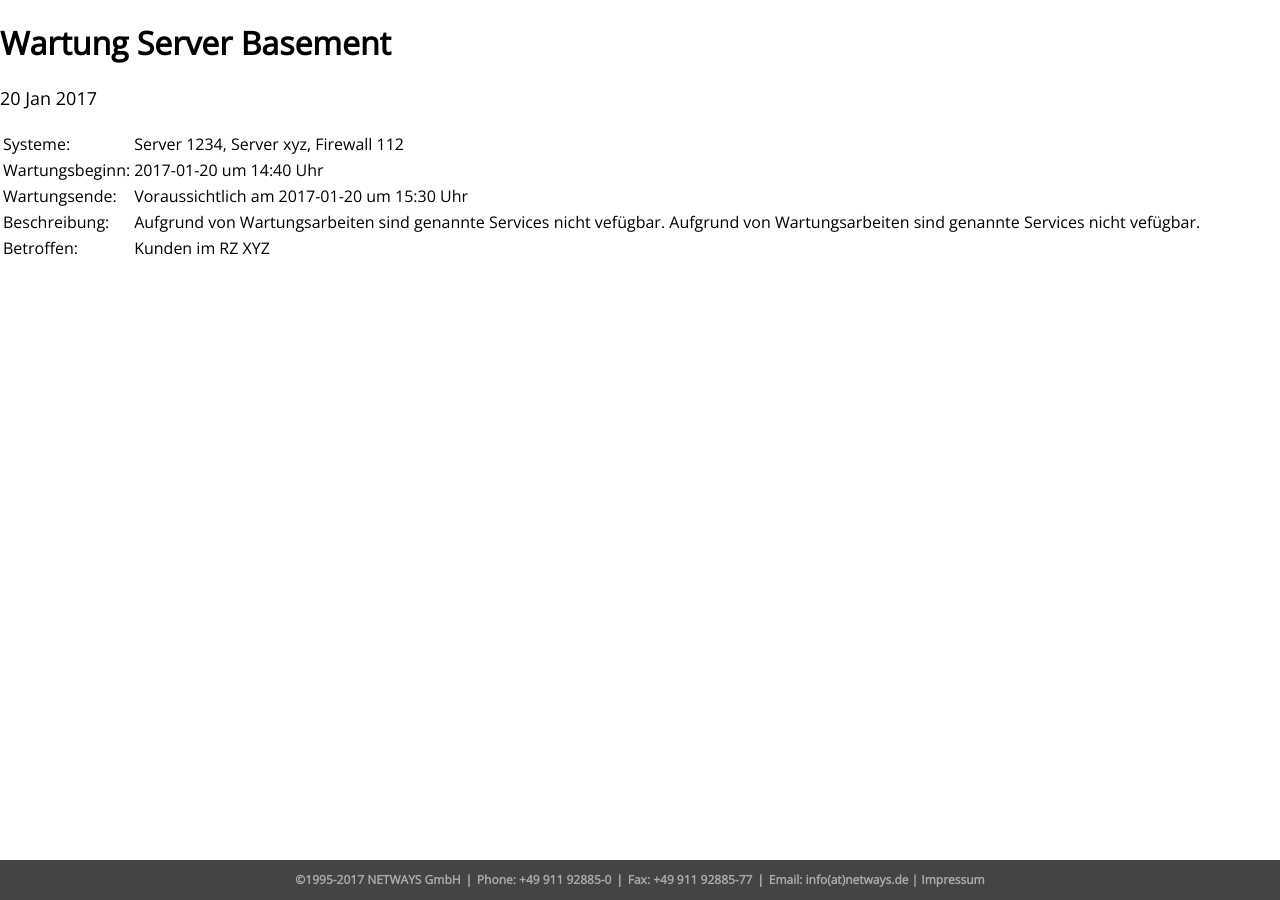
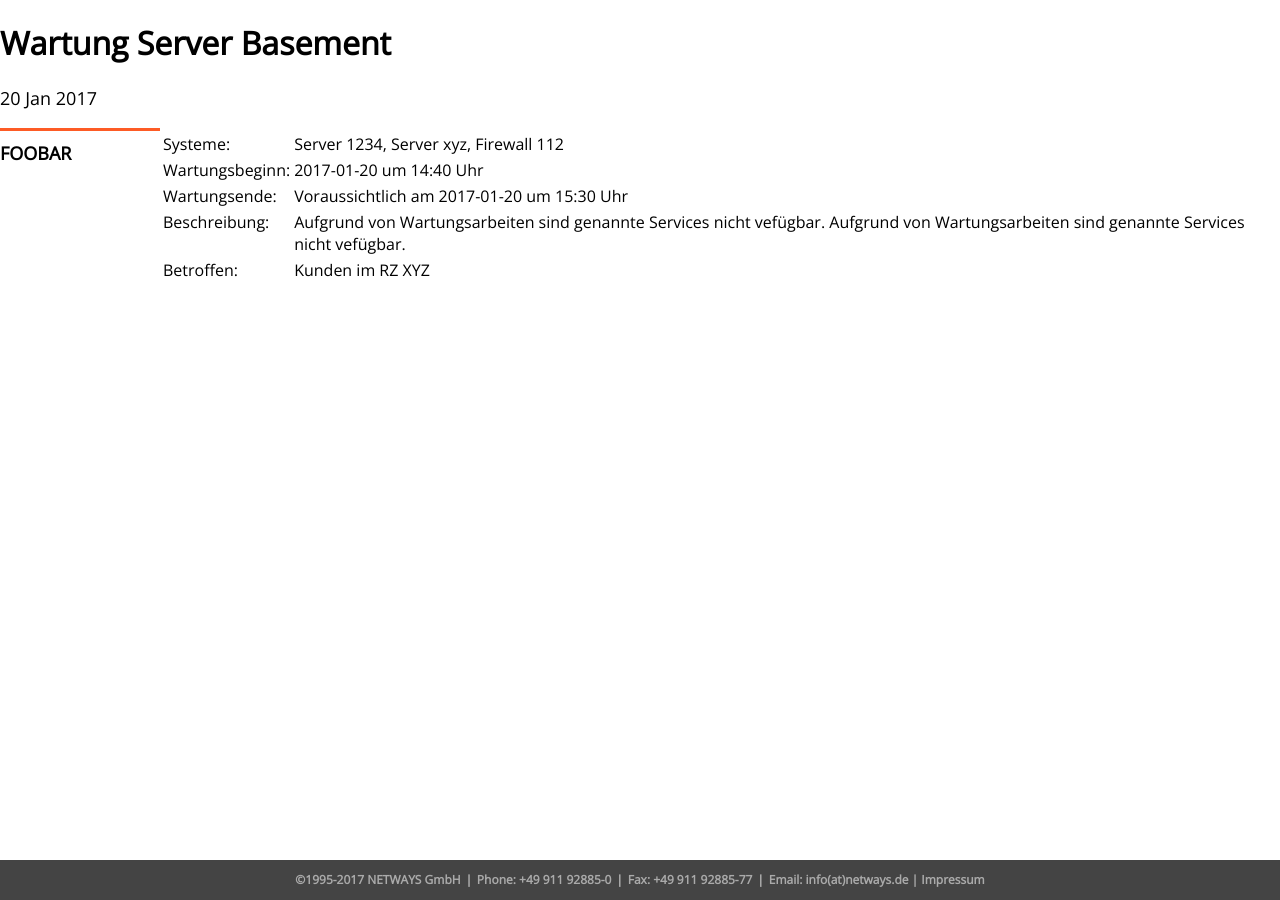
Before and after one commit to Storagegirl/storagegirl.github.io, a Jekyll site: the page built from _posts/2017-01-20-table.md, in a window 1280 px wide. Built offline with Jekyll 4.4.1, drawn with Linux system fonts in a browser that asks for light colours.

Commit message:
Update 2017-01-20-table.md

```diff
--- a/_posts/2017-01-20-table.md
+++ b/_posts/2017-01-20-table.md
@@ -4,6 +4,8 @@ title: "Wartung Server Basement"
 date: 2017-01-20
 time: "14:40"
 ---
+
+<div class="boxdate"> FOOBAR </div>
 
 |                      |                                                                      |
 |----------------------|----------------------------------------------------------------------|
```
